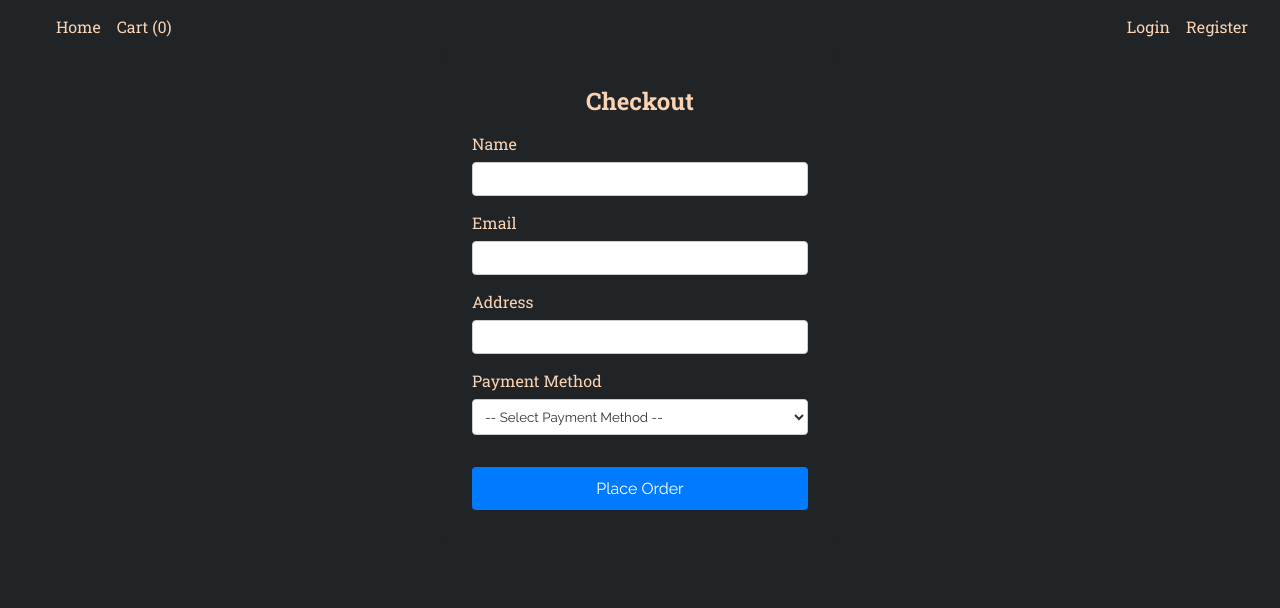
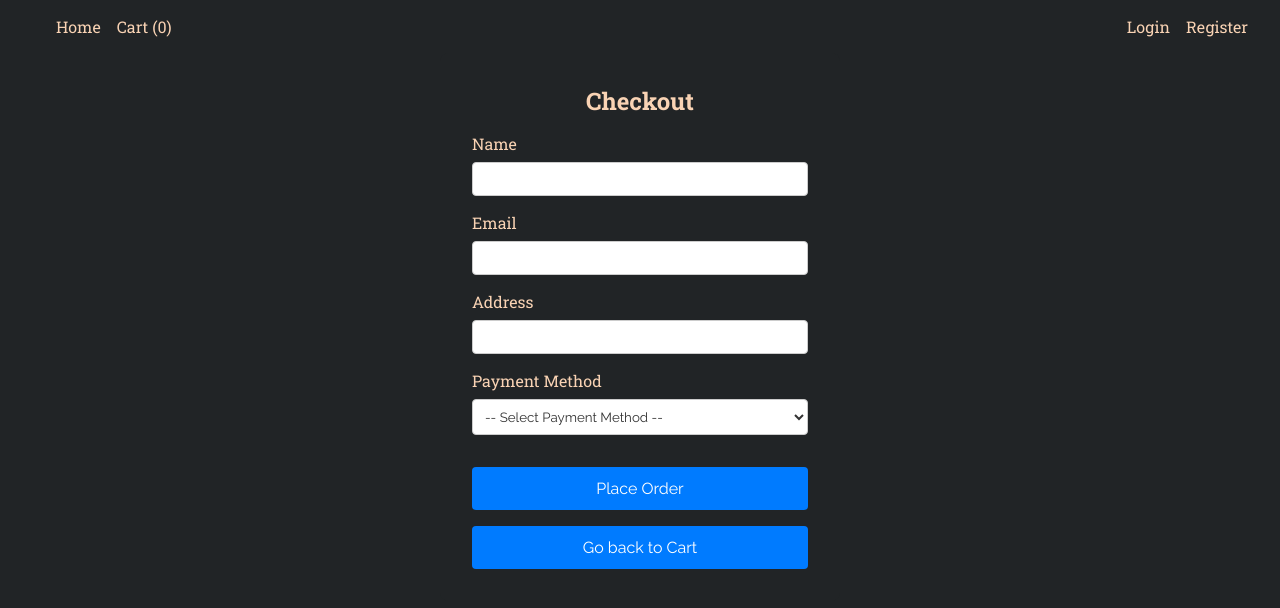
Before and after one commit to werelent/practice-react, a React (Create React App) app: page /checkout in a window 1280 px wide. Shown: the top 608 px of the page. Built offline with nearby package versions, Linux system fonts and the light colour scheme.

Commit message:
placing order added

```diff
--- a/src/App.css
+++ b/src/App.css
@@ -744,3 +744,21 @@ h1 {
   border-radius: 4px;
   font-family: var(--font-raleway);
 }
+
+.checkout-form .cart-link {
+  display: block;
+  margin-top: 1rem;
+  padding: 0.75rem;
+  color: #ffffff;
+  background-color: #007bff;
+  border: none;
+  border-radius: 4px;
+  text-align: center;
+  font-family: var(--font-raleway);
+  font-size: 1rem;
+  text-decoration: none;
+}
+
+.checkout-form .cart-link:hover {
+  background-color: #0056b3;
+}
--- a/src/App.js
+++ b/src/App.js
@@ -15,6 +15,7 @@ function App() {
   const [isLoggedIn, setIsLoggedIn] = useState(isLoggedInStored === "true");
   const [userRole, setUserRole] = useState(userRoleStored || "user");
   const [cartItems, setCartItems] = useState([]);
+  const [totalPrice, setTotalPrice] = useState(0);
 
   useEffect(() => {
     localStorage.setItem("isLoggedIn", isLoggedIn.toString());
@@ -74,6 +75,14 @@ function App() {
     }
   }
 
+  // Update the totalPrice when cartItems change
+  useEffect(() => {
+    const newTotalPrice = cartItems.reduce((total, item) => {
+      return total + item.price * item.quantity;
+    }, 0);
+    setTotalPrice(newTotalPrice);
+  }, [cartItems]);
+
   return (
     <div className="App">
       <Router>
@@ -83,7 +92,7 @@ function App() {
           <Route path="/login" element={<LoginForm setIsLoggedIn={setIsLoggedIn} setUserRole={setUserRole} />} />
           <Route path="/register" element={<RegistrationForm />} />
           <Route path="/cart" element={<ShoppingCart cartItems={cartItems} onRemoveFromCart={removeFromCart} />} />
-          <Route path="/checkout" element={<CheckoutForm cartItems={cartItems} />} />
+          <Route path="/checkout" element={<CheckoutForm cartItems={cartItems} totalPrice={totalPrice} isLoggedIn={isLoggedIn} />} />
           {isLoggedIn && userRole === "AdminRole" && <Route path="/admin" element={<AdminPanel />} />}
         </Routes>
       </Router>
--- a/src/components/CheckoutForm.js
+++ b/src/components/CheckoutForm.js
@@ -1,12 +1,48 @@
-import React, { useState } from 'react';
+import React, { useState, useEffect } from 'react';
+import { Link } from 'react-router-dom';
 
-const CheckoutForm = ({ cartItems }) => {
+const CheckoutForm = ({ cartItems, totalPrice }) => {
     const [formData, setFormData] = useState({
         name: '',
         email: '',
         address: '',
         paymentMethod: '',
     });
+
+    const [isLoggedIn, setIsLoggedIn] = useState(false);
+
+    useEffect(() => {
+        const storedIsLoggedIn = localStorage.getItem('isLoggedIn');
+        setIsLoggedIn(storedIsLoggedIn === 'true');
+
+        const storedUserId = localStorage.getItem('userId');
+
+        if (storedIsLoggedIn === 'true' && storedUserId) {
+            fetchUserById(storedUserId);
+        }
+    }, []);
+
+    const fetchUserById = (id) => {
+        fetch(`https://localhost:7157/api/users/${id}`, {
+            method: 'GET',
+            headers: {
+                Authorization: `Bearer ${localStorage.getItem('token')}`,
+            },
+        })
+            .then((response) => response.json())
+            .then((data) => {
+                console.log(data);
+                setFormData((prevFormData) => ({
+                    ...prevFormData,
+                    name: data.name,
+                    email: data.email,
+                    address: data.address,
+                }));
+            })
+            .catch((error) => {
+                console.log(error);
+            });
+    };
 
     const handleInputChange = (event) => {
         const { name, value } = event.target;
@@ -18,10 +54,38 @@ const CheckoutForm = ({ cartItems }) => {
 
     const handleSubmit = (event) => {
         event.preventDefault();
-    // Implement payment processing logic here
-    // You can access the form data from the formData state and the cart items from the cartItems prop
-    // Send the necessary data to the server or payment gateway API for processing
-    // Provide appropriate feedback to the user based on the payment result
+
+        // Create the order object
+        const order = {
+            name: formData.name,
+            email: formData.email,
+            address: formData.address,
+            paymentMethod: formData.paymentMethod,
+            bookQuantities: cartItems.reduce((quantities, item) => {
+                quantities[item.id] = item.quantity;
+                return quantities;
+            }, {}),
+            totalPrice: totalPrice.toFixed(2),
+        };
+
+        // Send the order data to the backend API
+        fetch('https://localhost:7157/api/orders', {
+            method: 'POST',
+            headers: {
+                'Content-Type': 'application/json',
+            },
+            body: JSON.stringify(order),
+        })
+            .then((response) => response.json())
+            .then((data) => {
+                // Handle the response from the backend
+                console.log('Order created:', data);
+                // Reset the form or redirect to a success page
+            })
+            .catch((error) => {
+                // Handle error
+                console.error('Error creating order:', error);
+            });
     };
 
     return (
@@ -38,6 +102,7 @@ const CheckoutForm = ({ cartItems }) => {
                         onChange={handleInputChange}
                         className="form-input"
                         required
+                        disabled={isLoggedIn}
                     />
                 </div>
                 <div className="form-group">
@@ -50,6 +115,7 @@ const CheckoutForm = ({ cartItems }) => {
                         onChange={handleInputChange}
                         className="form-input"
                         required
+                        disabled={isLoggedIn}
                     />
                 </div>
                 <div className="form-group">
@@ -79,8 +145,13 @@ const CheckoutForm = ({ cartItems }) => {
                         <option value="paypal">PayPal</option>
                     </select>
                 </div>
-        <button type="submit" className="form-button">Place Order</button>
+                <button type="submit" className="form-button">
+                    Place Order
+                </button>
             </form>
+            <Link to="/cart" className="cart-link">
+                Go back to Cart
+            </Link>
         </div>
     );
 };
--- a/src/components/LoginForm.js
+++ b/src/components/LoginForm.js
@@ -18,7 +18,6 @@ const LoginForm = ({ setIsLoggedIn, setUserRole }) => {
   const handleSubmit = (event) => {
     event.preventDefault();
 
-    // Make a POST request to authenticate the user
     fetch('https://localhost:7157/api/users/login', {
       method: 'POST',
       body: JSON.stringify(formData),
@@ -28,31 +27,30 @@ const LoginForm = ({ setIsLoggedIn, setUserRole }) => {
     })
       .then((response) => {
         if (response.ok) {
-          // Login successful
           return response.json();
         } else {
-          // Login failed
           throw new Error('Invalid email or password. Please try again.');
         }
       })
       .then((data) => {
-        // Store the token and user role in local storage
+        console.log(data)
         localStorage.setItem('token', data.token);
         localStorage.setItem('userRole', data.role);
+        localStorage.setItem('userId', data.id);
 
         setSuccessMessage('Login successful!');
         setErrorMessage('');
 
-        // Set the user's authentication status and role
         setIsLoggedIn(true);
-        setUserRole(data.role); // Assuming the response contains the user's role
+        setUserRole(data.role);
       })
       .catch((error) => {
-        // Handle login errors
         setSuccessMessage('');
         setErrorMessage(error.message || 'An error occurred. Please try again.');
       });
   };
+
+
 
   return (
     <div className='login-form'>
--- a/src/components/ShoppingCart.js
+++ b/src/components/ShoppingCart.js
@@ -21,7 +21,7 @@ const ShoppingCart = ({ cartItems, onRemoveFromCart }) => {
         </div>
       ))}
       <p className="total-price">Total Price: ${totalPrice.toFixed(2)}</p>
-      <Link to="/checkout" className="checkout-link">
+      <Link to={{ pathname: '/checkout', state: { totalPrice } }} className="checkout-link">
         Proceed to Checkout
       </Link>
     </div>
```
Lines whose indentation alone changed are shown as unchanged.
